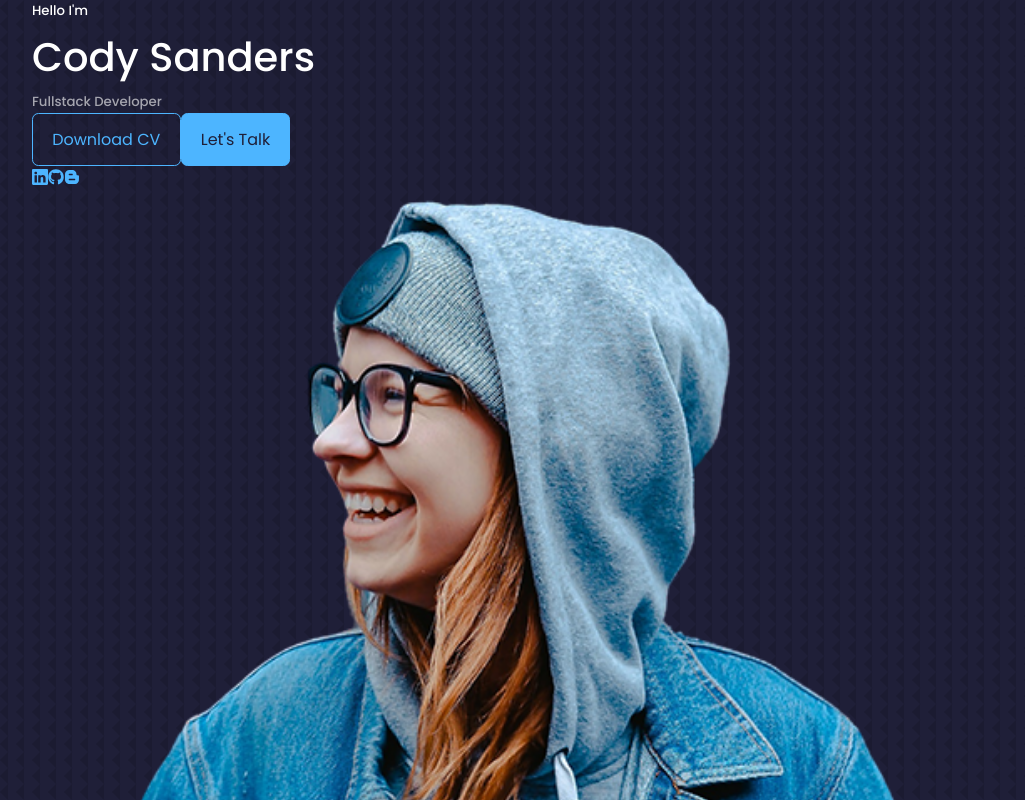
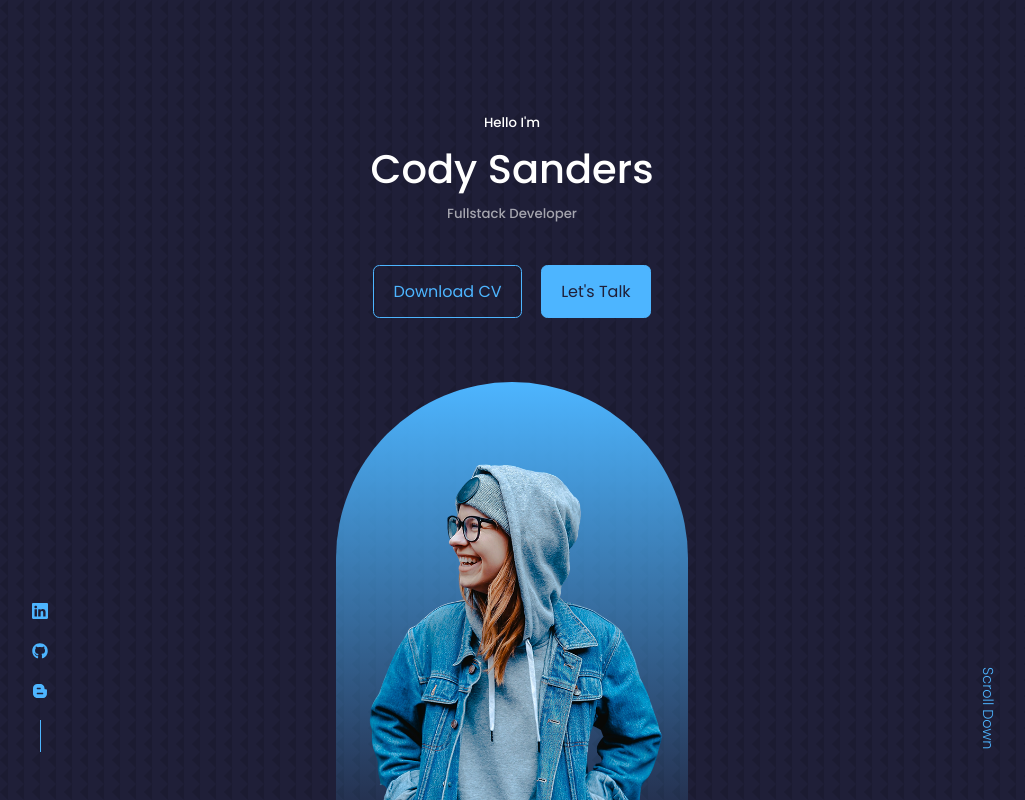
Before and after one commit to codyavila/react-portfolio-website-1, a React (Create React App) app: page / in a window 1280 px wide. Shown: the top 800 px of the page, without its empty margins (128-1153 px from the left). Built offline with nearby package versions, Linux system fonts and the light colour scheme.

Commit message:
Added header styling
-- Added styling for all the header contents

```diff
--- a/src/components/header/header.css
+++ b/src/components/header/header.css
@@ -0,0 +1,84 @@
+header {
+    height: 100vh;
+    padding-top: 7rem;
+    overflow: hidden;
+}
+
+.header_container {
+    text-align: center;
+    height: 100%;
+    position: relative;
+}
+
+/* =============== CTA ================== */
+.cta {
+    margin-top: 2.5rem;
+    display: flex;
+    gap: 1.2rem;
+    justify-content: center;
+}
+
+/* =============== HEADER SOCIALS ================== */
+
+.header_socials {
+    display: flex;
+    flex-direction: column;
+    align-items: center;
+    gap: 0.8rem;
+    position: absolute;
+    left: 0;
+    bottom: 3rem;
+}
+
+.header_socials::after {
+    content: '';
+    width: 1px;
+    height: 2rem;
+    background: var(--color-primary);
+}
+
+/* =============== IMG ================== */
+
+.me {
+    background: linear-gradient(var(--color-primary), transparent);
+    width: 22rem;
+    height: 30rem;
+    position: absolute;
+    left: calc(50% - 11rem);
+    margin-top: 4rem;
+    border-radius: 12rem 12rem 0 0;
+    overflow: hidden;
+    padding: 5rem 1.5rem 1.5rem 1.5rem;
+}
+
+/* =============== SCROLL DOWN ================== */
+
+.scroll_down {
+    position: absolute;
+    right: -2.3rem;
+    bottom: 5rem;
+    transform: rotate(90deg);
+    font-weight: 300;
+    font-size: 0.9rem;
+}
+
+/* ================ MEDIA QUERIES (MEDIUM DEVICES) ======================= */
+
+@media screen and (max-width: 1024px) {
+        header {
+            height: 68vh;
+
+        }
+}
+
+/* ================ MEDIA QUERIES (SMALL DEVICES) ======================= */
+
+@media screen and (max-width: 600px) {
+    header {
+        height: 100vh;
+    }
+
+    .header_socials, .scroll_down {
+        display: none;
+    }
+}
```
